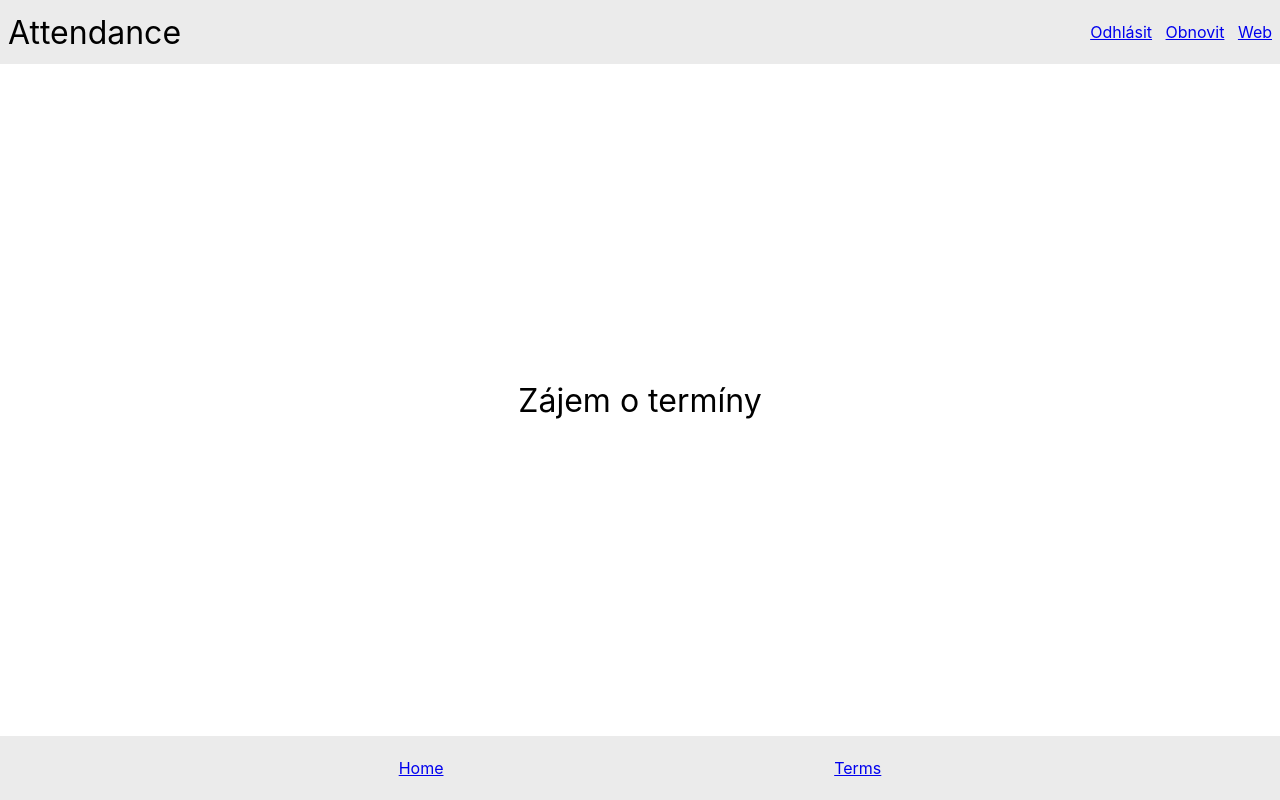
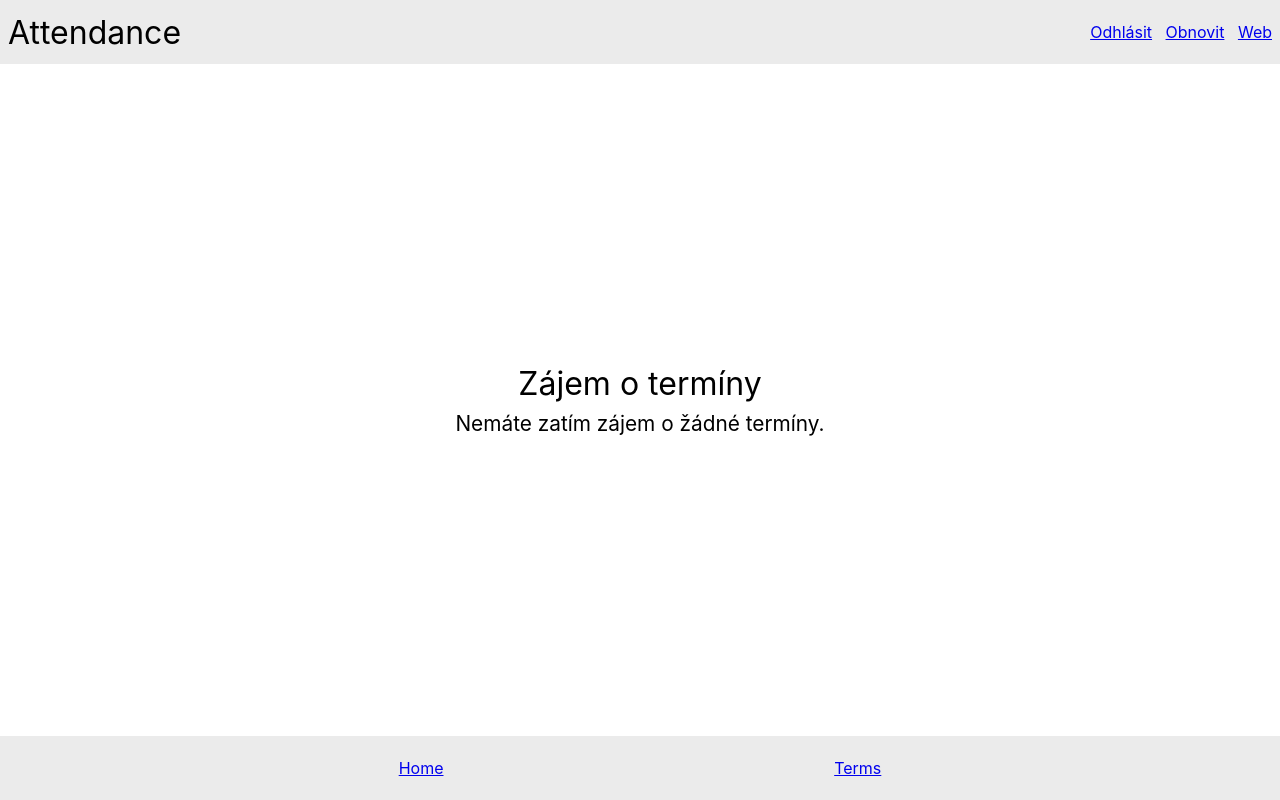
Before and after one commit to mvanco/iceapp, a React (Create React App) app: page /internal/terms in a window 1280 px wide. Built offline with nearby package versions, Linux system fonts and the light colour scheme.

Commit message:
Fetch registered terms

```diff
--- a/src/model/Interest.tsx
+++ b/src/model/Interest.tsx
@@ -1,7 +1,7 @@
 export default interface Interest {
+  start: Date,
   duration: number,
   price: number,
   rentalId: number,
-  start: Date,
   registered: boolean
 }
--- a/src/page/HomePage.tsx
+++ b/src/page/HomePage.tsx
@@ -12,8 +12,9 @@ export default function HomePage() {
   useEffect(() => {
     async function fetchData() {
       const profile = await ConsoleRepo.profile();
-      if (typeof profile === "object")
-      setUser(profile);
+      if (typeof profile === "object") {
+        setUser(profile);
+      }
     }
     fetchData();
   }, []);
--- a/src/page/TermsPage.tsx
+++ b/src/page/TermsPage.tsx
@@ -1,10 +1,41 @@
+import { useState, useEffect } from "react";
 import { Link } from "react-router-dom"
 import PageWrapper from "./PageWrapper"
+import { ConsoleRepo } from "../repo/ConsoleRepo";
+import Interest from "../model/Interest";
 
 export default function TermsPage() {
+
+  const [interests, setInterests] = useState<Interest[]>([]);
+
+  useEffect(() => {
+    async function fetchData() {
+      const interests = await ConsoleRepo.interests();
+      if (Array.isArray(interests)) {
+        setInterests(interests);
+      }
+    }
+    fetchData();
+  }, []);
+
   return (
     <div className="SubPage">
       <span className="headlineLarge">Zájem o termíny</span>
+      {renderTerms(interests.filter((value, index, array) => value.registered))}
     </div>
   )
 }
+
+function renderTerms(interests: Interest[]) {
+  if (interests.length == 0) {
+    return (<span className="titleLarge" style={{ marginTop: "8px" }}>Nemáte zatím zájem o žádné termíny.</span>);
+  }
+  else {
+    let result = "";
+    for (let term of interests) {
+      result += term.start + "; ";
+    }
+
+    return (<span className="titleLarge" style={{ marginTop: "8px" }}>{result}</span>);
+  }
+}
--- a/src/repo/ConsoleRepo.tsx
+++ b/src/repo/ConsoleRepo.tsx
@@ -6,6 +6,14 @@ enum ConsoleError {
   InvalidToken = "invalid-token",
   InsufficientCredit = "insufficient-credit",
   Unknown = "unknown"
+}
+
+interface InterestsResponse {
+  start: Date,
+  duration: number,
+  price: number,
+  rental_id: number,
+  registered: number
 }
 
 class ConsoleRepo {
@@ -56,7 +64,16 @@ class ConsoleRepo {
           return value;
         }
       }
-      return [{ duration: 2, price: 3, rentalId: 3, start: new Date("2024-03-23"), registered: true }];
+      if (Array.isArray(data.interests)) {
+        // return data.interests;
+        const result: Interest[] = data.interests.map((value: InterestsResponse) => {
+          return { start: value.start, duration: value.duration, price: value.price, rentalId: value.rental_id, registered: (value.registered === 1) }
+        });
+        return result;
+      }
+      else {
+        return ConsoleError.Unknown;
+      }
     } catch(error) {
       console.error('Error fetching data:', error);
       return ConsoleError.Unknown;
```
